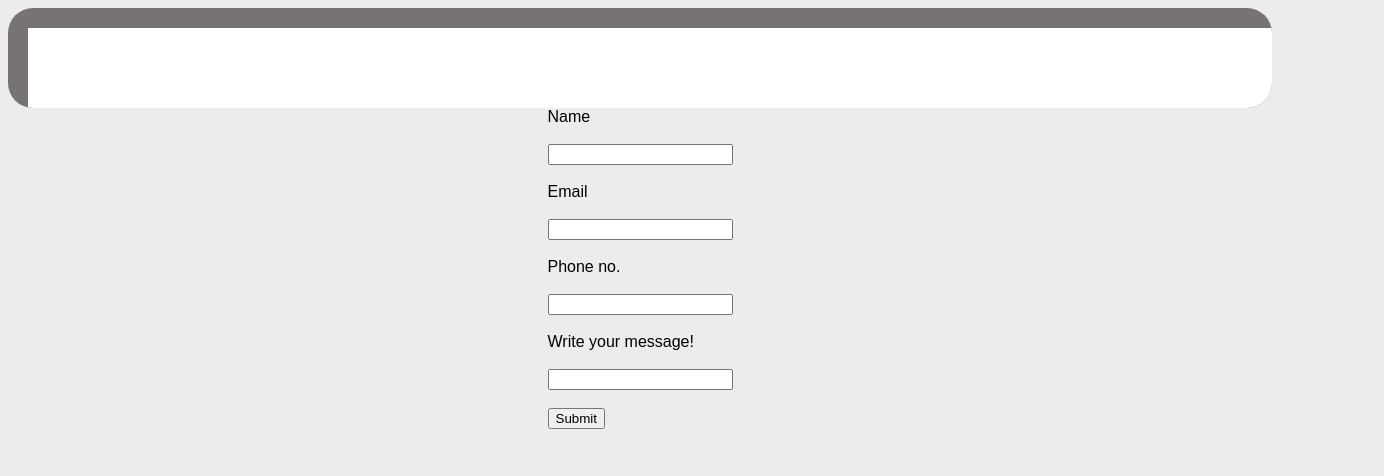
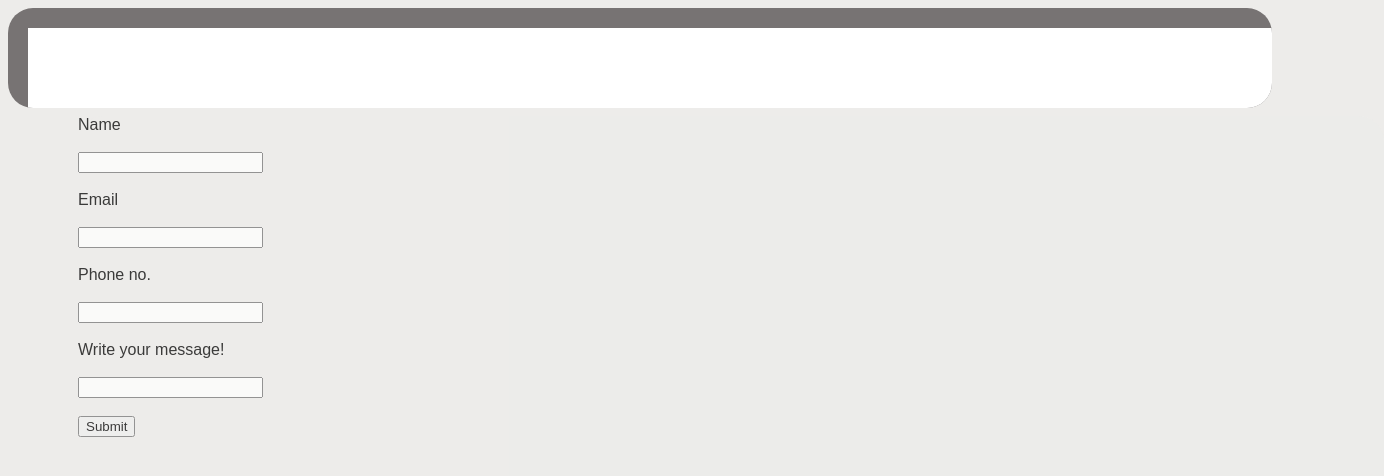
Before and after one commit to chinmayeeet/CapstoneProject-Distributed-and-Synchronized-Multilingual-Audio-Container-for-Video-Streams, a website: page FE/Contact Us/ContactUs.html in a window 1280 px wide. Shown: the whole page, 1384 px wide, since content can reach past the window. Drawn offline with Linux system fonts and the light colour scheme; files whose address does not match are found by name.

Commit message:
Update ContactUs.css

```diff
--- a/FE/Contact Us/css/ContactUs.css
+++ b/FE/Contact Us/css/ContactUs.css
@@ -85,10 +85,12 @@ body
 
 
   .container {
-    width: 100%;
-    height: 100%;
-    position: relative;
-    display: flex;
-    justify-content: center;
-    align-items: center;
+    position: absolute;
+    width: 1306px;
+    height: 908px;
+    left: 78px;
+    top: 116px;
+    background: #EDECEA;
+    opacity: 0.75;
+    border-radius: 25px;
   }
```
